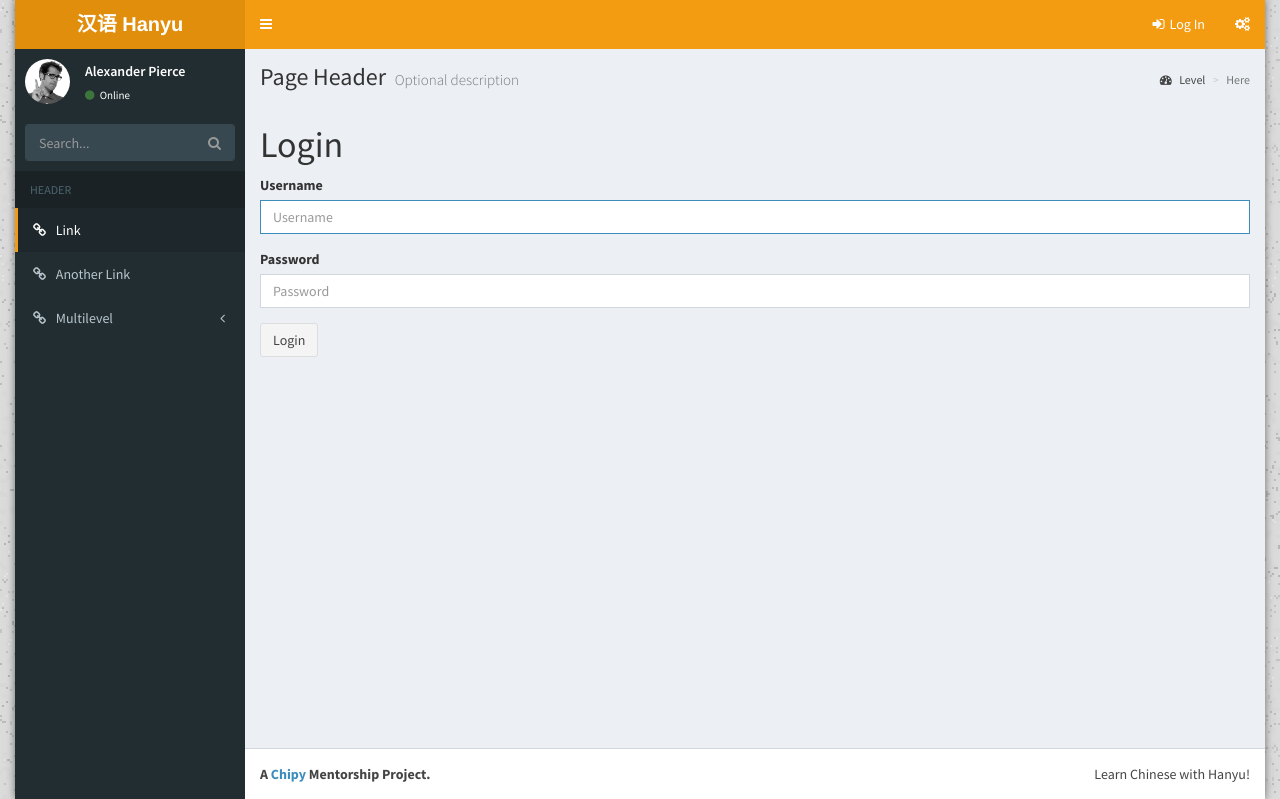
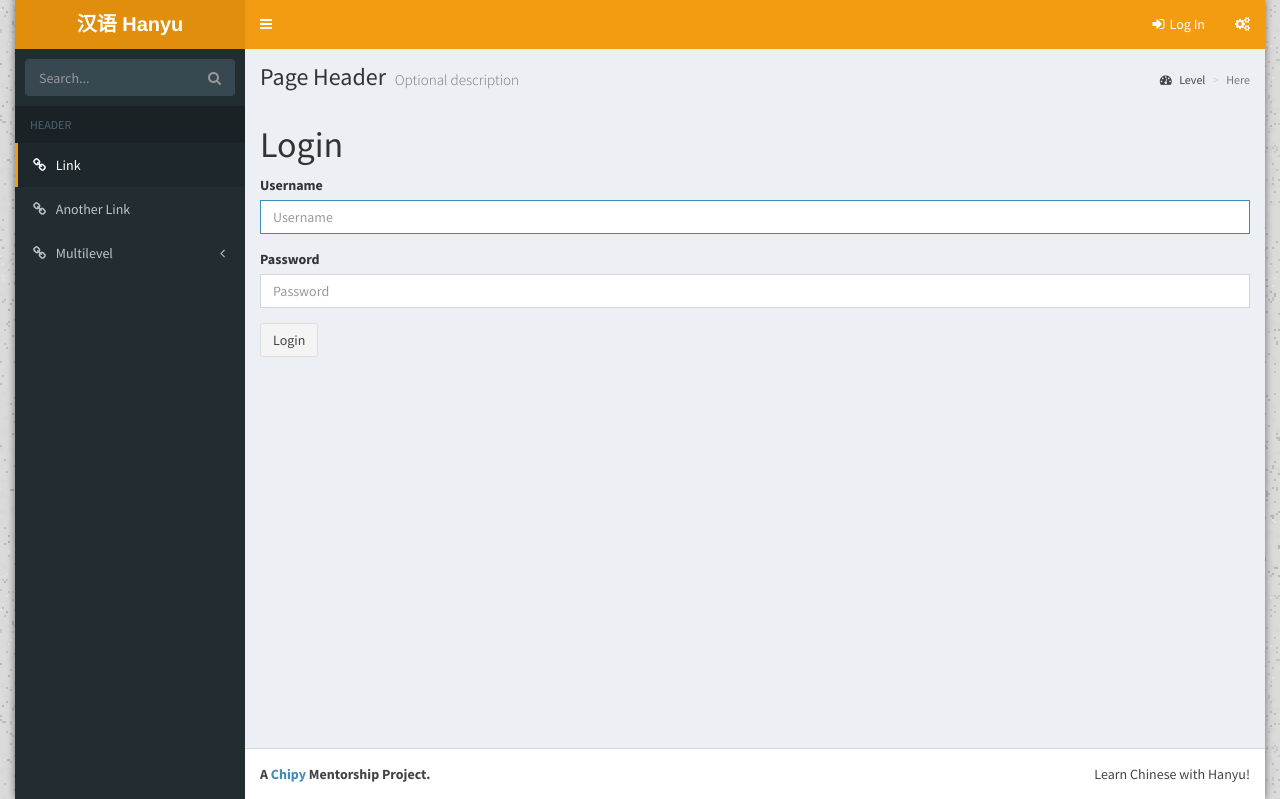
Before and after one commit to elmq0022/hanyu, a Django app: page /accounts/login/ in a window 1280 px wide. Shown: the part 21-820 px from the top of the page. Run offline with Django 3.2, Linux system fonts and the light colour scheme; some libraries are stand-ins or nearby versions.

Commit message:
fixing sidebar user menu

```diff
--- a/templates/_main-sidebar/_sidebar-user-panel.html
+++ b/templates/_main-sidebar/_sidebar-user-panel.html
@@ -1,13 +1,17 @@
 {% load static %}
 
+{% if user.is_authenticated %}
 <!-- Sidebar user panel (optional) -->
 <div class="user-panel">
     <div class="pull-left image">
         <img src="{% static 'dist/img/user2-160x160.jpg' %}" class="img-circle" alt="User Image">
     </div>
     <div class="pull-left info">
-        <p>Alexander Pierce</p>
+        <p>{{ user.username }}</p>
         <!-- Status -->
-        <a href="#"><i class="fa fa-circle text-success"></i> Online</a>
+        <!-- <a href="#"><i class="fa fa-circle text-success"></i> Online</a> -->
     </div>
 </div>
+{% else %}
+
+{% endif %}
```
